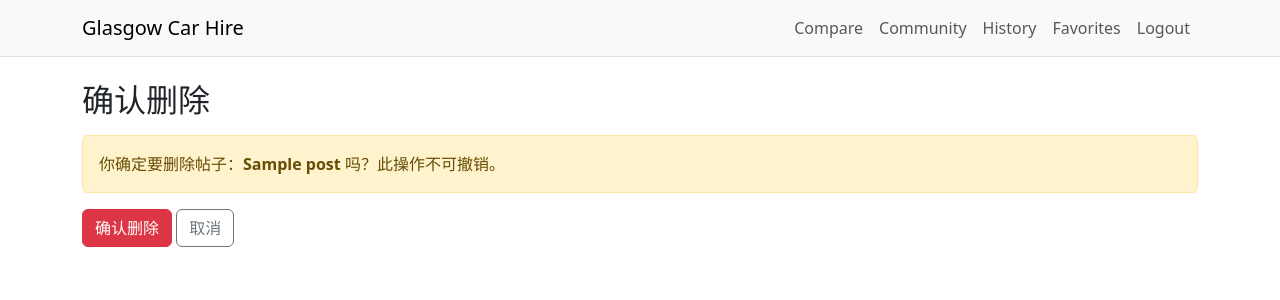
After one commit to Hao-L16/workspace, a Django app: page /community/post/1/delete/ in a window 1280 px wide. The commit adds this page. Shown: the top 300 px of the page. Run offline with Django 5.2, Linux system fonts and the light colour scheme; a user stored in the database is signed in; data comes from the database, SQL or seed files in the repository; tables that the repository leaves empty hold one stand-in row (values such as "Sample post").

Commit message:
Add a post deletion function

```diff
--- a/community/urls.py
+++ b/community/urls.py
@@ -7,4 +7,5 @@ urlpatterns = [
     path("", views.post_list, name="community_list"),
     path("post/<int:post_id>/", views.post_detail, name="community_detail"),
     path("new/", views.post_create, name="community_new"),
+    path("post/<int:post_id>/delete/", views.post_delete, name="community_delete"),
 ]
--- a/community/views.py
+++ b/community/views.py
@@ -1,3 +1,4 @@
+from django.http import HttpResponseForbidden
 from django.shortcuts import render
 from django.core.paginator import Paginator
 # Create your views here.
@@ -45,3 +46,18 @@ def post_create(request):
     else:
         form = PostForm()
     return render(request, "community/new.html", {"form": form})
+
+@login_required
+def post_delete(request, post_id: int):
+    post = get_object_or_404(Post, id=post_id)
+
+    # 权限：只有作者或管理员可删
+    if post.author != request.user and not request.user.is_staff:
+        return HttpResponseForbidden("You do not have permission to delete this post.")
+
+    if request.method == "POST":
+        post.delete()
+        return redirect("community_list")
+
+    # GET：显示确认页
+    return render(request, "community/confirm_delete.html", {"post": post})
--- a/templates/base.html
+++ b/templates/base.html
@@ -6,6 +6,15 @@
   <meta name="viewport" content="width=device-width, initial-scale=1">
 
   <link href="https://cdn.jsdelivr.net/npm/bootstrap@5.3.3/dist/css/bootstrap.min.css" rel="stylesheet">
+    <style>
+    /* 帖子图片统一展示：不撑爆页面、自动裁剪更好看 */
+    .post-img{
+      width: 100%;
+      max-height: 420px;
+      object-fit: cover;
+      display: block;
+    }
+  </style>
 </head>
 <body>
 <nav class="navbar navbar-expand-lg bg-light border-bottom">
--- /dev/null
+++ b/templates/community/confirm_delete.html
@@ -0,0 +1,14 @@
+{% extends "base.html" %}
+{% block content %}
+<h2 class="mb-3">确认删除</h2>
+
+<div class="alert alert-warning">
+  你确定要删除帖子：<b>{{ post.title }}</b> 吗？此操作不可撤销。
+</div>
+
+<form method="post">
+  {% csrf_token %}
+  <button class="btn btn-danger" type="submit">确认删除</button>
+  <a class="btn btn-outline-secondary" href="/community/post/{{ post.id }}/">取消</a>
+</form>
+{% endblock %}
```
Also changed, not shown: templates/community/detail.html (+16 -3 lines).
